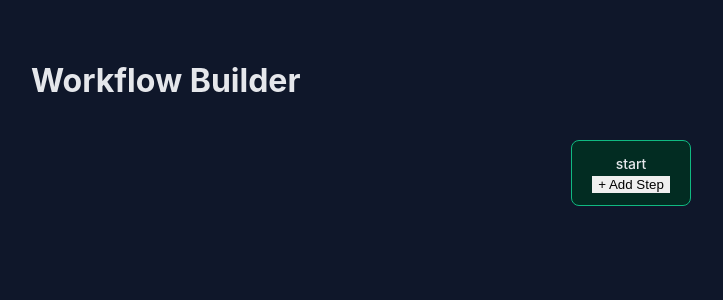
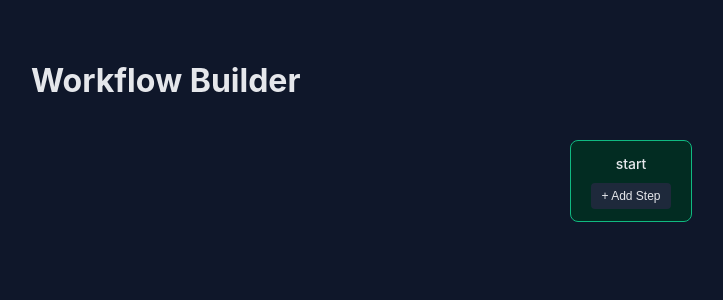
Before and after one commit to Aarush2907/workflow-builder, a React (Vite) app: page / in a window 1280 px wide. Shown: the top 300 px of the page, without its empty margins (9-732 px from the left). Built offline with nearby package versions, Linux system fonts and the light colour scheme.

Commit message:
style: add node control button styling

```diff
--- a/src/styles/node.css
+++ b/src/styles/node.css
@@ -31,3 +31,19 @@
   display: flex;
   gap: 40px;
 }
+
+.node-controls {
+  margin-top: 10px;
+}
+
+.node-controls button {
+  background: #1e293b;
+  color: #e5e7eb;
+  padding: 6px 10px;
+  border-radius: 4px;
+  font-size: 12px;
+}
+
+.node-controls button:hover {
+  background: #334155;
+}
```
